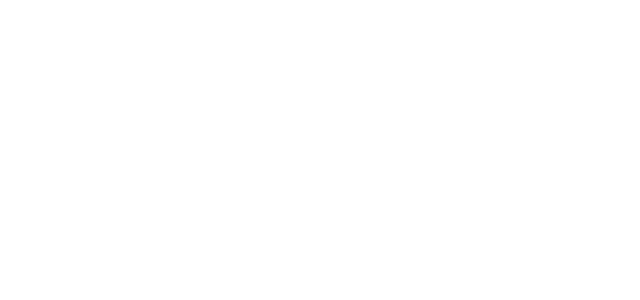
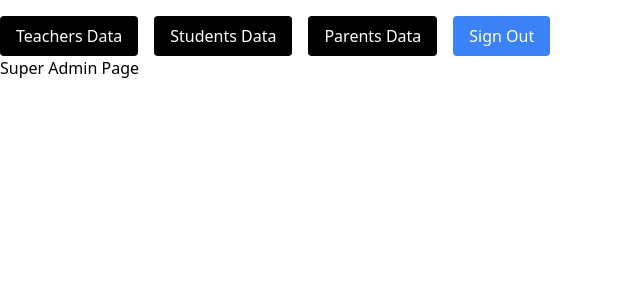
Before and after one commit to paul-nadola/Academic-Sphere-Capstone-project, a React (Create React App) app in the folder client/: page /superadmin in a window 1280 px wide. Before the commit this address had no page. Shown: the top 300 px of the page, without its empty margins (0-640 px from the left). Built offline with nearby package versions, Linux system fonts and the light colour scheme.

Commit message:
added admin folder and made modifications

```diff
--- a/client/src/App.js
+++ b/client/src/App.js
@@ -9,6 +9,10 @@
 import SignIn from './SignIn';
 import ParentsPage from './ParentsPage';
 import StudentsPage from './StudentsPage';
+import SuperAdmin from './admins/superAdmin/SuperAdminHome';
+import TeachersData from './admins/superAdmin/SA_Pages/TeachersData';
+import StudentsData from './admins/superAdmin/SA_Pages/StudentsData';
+import ParentsData from './admins/superAdmin/SA_Pages/ParentsData';
 
 function App() {
   return (
@@ -24,6 +28,10 @@
           <Route path="/engineering" element={<Engineering />} />
           <Route path="/parents" element={<ParentsPage />} />
           <Route path="/students" element={<StudentsPage />} />
+          <Route path="/superadmin" element={<SuperAdmin />} />
+          <Route exact path='/superadmin/teachers_data' element={<TeachersData />} />
+          <Route exact path='/superadmin/students_data' element={<StudentsData />} />
+          <Route exact path='/superadmin/parents_data' element={<ParentsData />} />
         </Routes>
       </div>
     </Router>
--- a/client/src/Departments.js
+++ b/client/src/Departments.js
@@ -10,7 +10,25 @@
               to="/departments"
               className="block bg-blue-500 text-white py-2 px-4 rounded hover:bg-blue-600 transition duration-300 text-center"
             >
-              Departments
+              Teachers Data
+            </Link>
+            </button>
+
+            <button className='mt-4'>
+            <Link
+              to="/departments"
+              className="block bg-blue-500 text-white py-2 px-4 rounded hover:bg-blue-600 transition duration-300 text-center"
+            >
+              Students Data
+            </Link>
+            </button>
+
+            <button className='mt-4'>
+            <Link
+              to="/departments"
+              className="block bg-blue-500 text-white py-2 px-4 rounded hover:bg-blue-600 transition duration-300 text-center"
+            >
+              Parents Data
             </Link>
             </button>
 
--- a/client/src/Home.js
+++ b/client/src/Home.js
@@ -27,8 +27,11 @@
               to="/departments"
               className="flex items-center justify-center bg-black text-white py-2 px-4 rounded hover:bg-blue-600 transition duration-300 mr-4"
             >
+
               Departments
             </Link>
+            </button>
+            <button>
             <Link
               to="/parents"
               className="flex items-center justify-center bg-black text-white py-2 px-4 rounded hover:bg-blue-600 transition duration-300 mr-4"
@@ -48,11 +51,23 @@
 
             <button className='mt-4'>
             <Link
+              to="/superadmin"
+              className="flex items-center justify-center bg-black text-white py-2 px-4 rounded hover:bg-blue-600 transition duration-300"
+            >
+              SuperAdmin Page
+            </Link>
+            </button>
+
+            <button className='mt-4'>
+            <Link
               to="/about"
               className="flex items-center justify-center bg-black text-white py-2 px-4 rounded hover:bg-blue-600 transition duration-300"
             >
               About
             </Link>
+            </button>
+            <button className="block bg-blue-500 text-white py-2 px-4 rounded hover:bg-blue-600 transition duration-300 w-full text-center">
+              <Link to="/signin">Sign In</Link>
             </button>
           </div>
           <h1 className="text-6xl font-bold text-navy mb-8">Welcome to Prudent<br/> Group Of Schools</h1>
@@ -61,9 +76,7 @@
             With state-of-the-art facilities and innovative teaching methodologies, we strive to create a student-centric atmosphere that fosters curiosity and creativity. Our comprehensive curriculum is designed to cater to the diverse learning needs of our students, ensuring that they excel academically and develop essential life skills.
             Beyond academics, we take pride in our inclusive school community, where students from various backgrounds come together to learn, collaborate, and grow. Our emphasis on values, respect, and empathy nurtures a culture of mutual understanding and appreciation.</p>
           <div className="mt-4">
-            <button className="block bg-blue-500 text-white py-2 px-4 rounded hover:bg-blue-600 transition duration-300 w-full text-center">
-              <Link to="/signin">Sign In</Link>
-            </button>
+
 
           </div>
           <div className='items-center justify-center'>
--- a/client/src/admins/SuperAdmin.js
+++ /dev/null
@@ -1,20 +0,0 @@
-import React from 'react';
-import { Link } from 'react-router-dom';
-
-function SuperAdmin() {
-  return (
-    <div>
-        <button className="mt-4">
-            <Link
-              to="/signin"
-              className="block bg-blue-500 text-white py-2 px-4 rounded hover:bg-blue-600 transition duration-300 w-full text-center"
-            >
-              Sign Out
-            </Link>
-          </button>
-        <h1>Super Admin Page</h1>
-    </div>
-  )
-}
-
-export default SuperAdmin
--- /dev/null
+++ b/client/src/admins/superAdmin/SA_Pages/ParentsData.js
@@ -0,0 +1,21 @@
+import React from 'react';
+import { Link } from 'react-router-dom';
+
+function ParentsData() {
+  return (
+    <div>
+        <button className='mt-4'>
+            <Link
+              to="/superadmin"
+              className="flex items-center justify-center bg-black text-white py-2 px-4 rounded hover:bg-blue-600 transition duration-300 mr-4"
+            >
+
+              Back to Dashboard
+            </Link>
+            <h1>Parents Data Page</h1>
+            </button>
+    </div>
+  )
+}
+
+export default ParentsData
--- /dev/null
+++ b/client/src/admins/superAdmin/SA_Pages/StudentsData.js
@@ -0,0 +1,21 @@
+import React from 'react';
+import { Link } from 'react-router-dom';
+
+function StudentsData() {
+  return (
+    <div>
+        <button className='mt-4'>
+            <Link
+              to="/superadmin"
+              className="flex items-center justify-center bg-black text-white py-2 px-4 rounded hover:bg-blue-600 transition duration-300 mr-4"
+            >
+
+              Back to Dashboard
+            </Link>
+            </button>
+            <h1>Students Data Page</h1>
+    </div>
+  )
+}
+
+export default StudentsData
--- /dev/null
+++ b/client/src/admins/superAdmin/SA_Pages/TeachersData.js
@@ -0,0 +1,20 @@
+import React from 'react';
+import { Link } from 'react-router-dom';
+function TeachersData() {
+  return (
+    <div>
+        <button className='mt-4'>
+            <Link
+              to="/superadmin"
+              className="flex items-center justify-center bg-black text-white py-2 px-4 rounded hover:bg-blue-600 transition duration-300 mr-4"
+            >
+
+              Back to Dashboard
+            </Link>
+            </button>
+        <h1>Teachers Data Page</h1>
+    </div>
+  )
+}
+
+export default TeachersData
--- /dev/null
+++ b/client/src/admins/superAdmin/SuperAdminHome.js
@@ -0,0 +1,50 @@
+import React from 'react';
+import { Link } from 'react-router-dom';
+
+function SuperAdmin() {
+  return (
+    <div>
+        <button className='mt-4'>
+            <Link
+              to="/superadmin/teachers_data"
+              className="flex items-center justify-center bg-black text-white py-2 px-4 rounded hover:bg-blue-600 transition duration-300 mr-4"
+            >
+
+              Teachers Data
+            </Link>
+            </button>
+
+            <button className='mt-4'>
+            <Link
+              to="/superadmin/students_data"
+              className="flex items-center justify-center bg-black text-white py-2 px-4 rounded hover:bg-blue-600 transition duration-300 mr-4"
+            >
+
+              Students Data
+            </Link>
+            </button>
+
+            <button className='mt-4'>
+            <Link
+              to="/superadmin/parents_data"
+              className="flex items-center justify-center bg-black text-white py-2 px-4 rounded hover:bg-blue-600 transition duration-300 mr-4"
+            >
+
+              Parents Data
+            </Link>
+            </button>
+
+        <button className="mt-4">
+            <Link
+              to="/signin"
+              className="block bg-blue-500 text-white py-2 px-4 rounded hover:bg-blue-600 transition duration-300 w-full text-center"
+            >
+              Sign Out
+            </Link>
+          </button>
+        <h1>Super Admin Page</h1>
+    </div>
+  )
+}
+
+export default SuperAdmin
```
